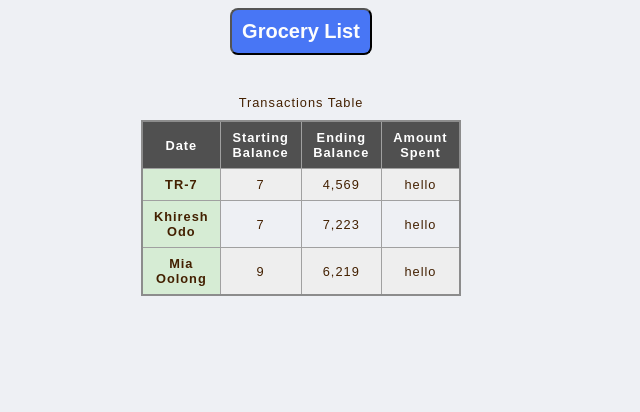
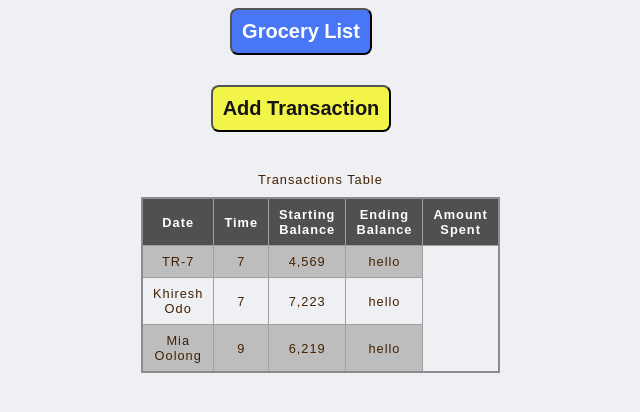
Before and after one commit to mt-evan/groceryListWithBalanceTracker, a website: page balance/balanceTracker.html in a window 1280 px wide. Shown: the part 202-614 px from the top of the page, without its empty margins (339-979 px from the left). Drawn offline with Linux system fonts and the light colour scheme.

Commit message:
added add transaction button and edited table

```diff
--- a/balance/balanceTracker.css
+++ b/balance/balanceTracker.css
@@ -32,6 +32,22 @@ html, body {
     margin: 30px;
 }
 
+#add-transaction-button {
+    background-color: rgb(242, 245, 72);
+    font-size: 20px;
+    font-weight: 600;
+    text-decoration: none;
+    color: rgb(22, 20, 20);
+    padding: 10px;
+    border-radius: 8px;
+    margin-bottom: 30px;
+}
+
+#add-transaction-button:hover {
+    background-color: #b4b402;
+    cursor: pointer;
+}
+
 .balance {
     font-size: 20px;
     font-weight: 600;
@@ -55,19 +71,8 @@ input {
     margin: 10px 0;
 }
 
-#add-button {
-    color: #FDFDFD;
-    background-color: #AC485A;
-    border: 0;
-    padding: 15px;
-    border-radius: 8px;
-    font-size: 20px;
-    text-align: center;
-    font-family: 'Rubik', sans-serif;
-}
-
 button:hover {
-    background-color: #432000;
+    background-color: #97c0f0;
     cursor: pointer;
 }
 
@@ -114,7 +119,7 @@ td {
 }
 
 tr:nth-of-type(even) {
-  background-color: #eee;
+  background-color: #bdbdbd;
 }
 
 table {
--- a/balance/balanceTracker.html
+++ b/balance/balanceTracker.html
@@ -12,6 +12,7 @@
                 <a href="../list/list.html">
                     <button class="link-to-list">Grocery List</button>
                 </a>
+                <button id="add-transaction-button">Add Transaction</button>
             </div>
             <div class="transactions-container">
                 <table>
@@ -20,24 +21,25 @@
                     </caption>
                     <tr>
                       <th scope="col">Date</th>
+                      <th scope="col">Time</th>
                       <th scope="col">Starting Balance</th>
                       <th scope="col">Ending Balance</th>
                       <th scope="col">Amount Spent</th>
                     </tr>
                     <tr>
-                      <th scope="row">TR-7</th>
+                      <td>TR-7</td>
                       <td>7</td>
                       <td>4,569</td>
                       <td>hello</td>
                     </tr>
                     <tr>
-                      <th scope="row">Khiresh Odo</th>
+                      <td>Khiresh Odo</td>
                       <td>7</td>
                       <td>7,223</td>
                       <td>hello</td>
                     </tr>
                     <tr>
-                      <th scope="row">Mia Oolong</th>
+                      <td>Mia Oolong</td>
                       <td>9</td>
                       <td>6,219</td>
                       <td>hello</td>
```
